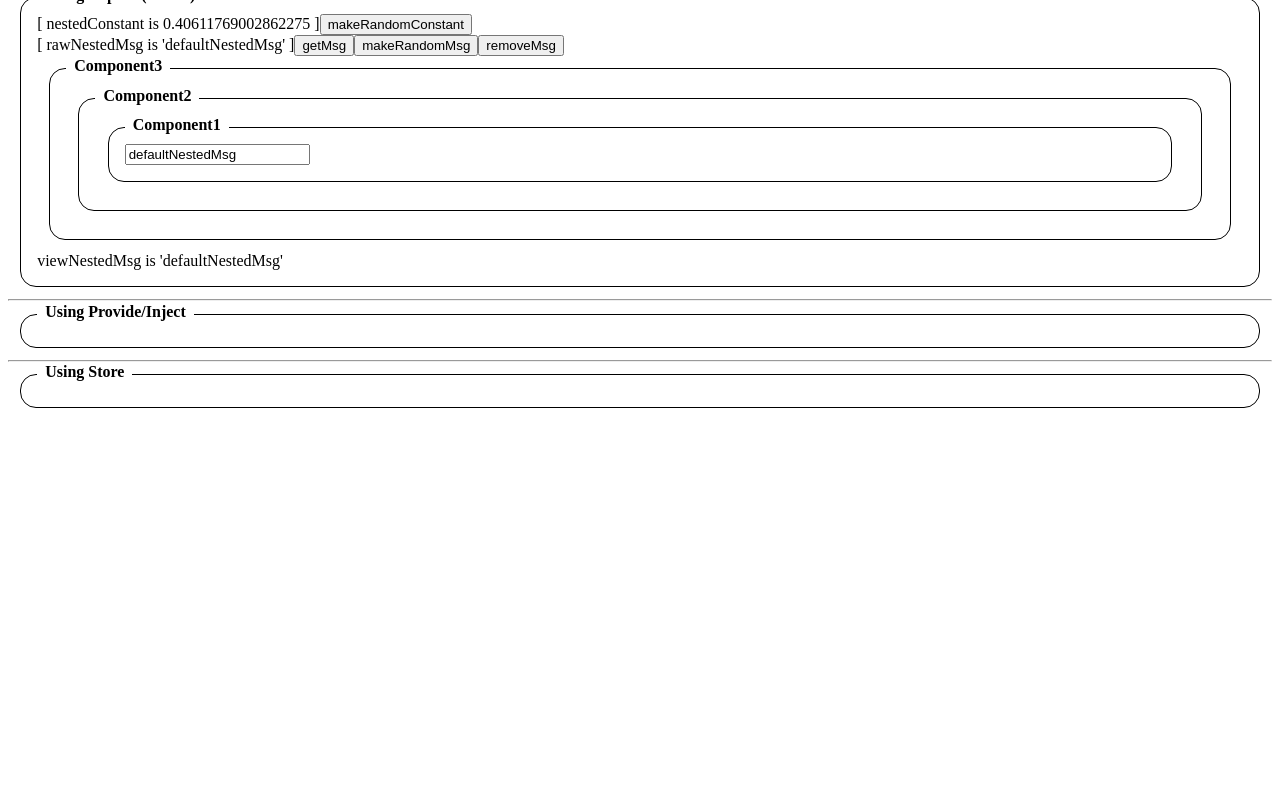
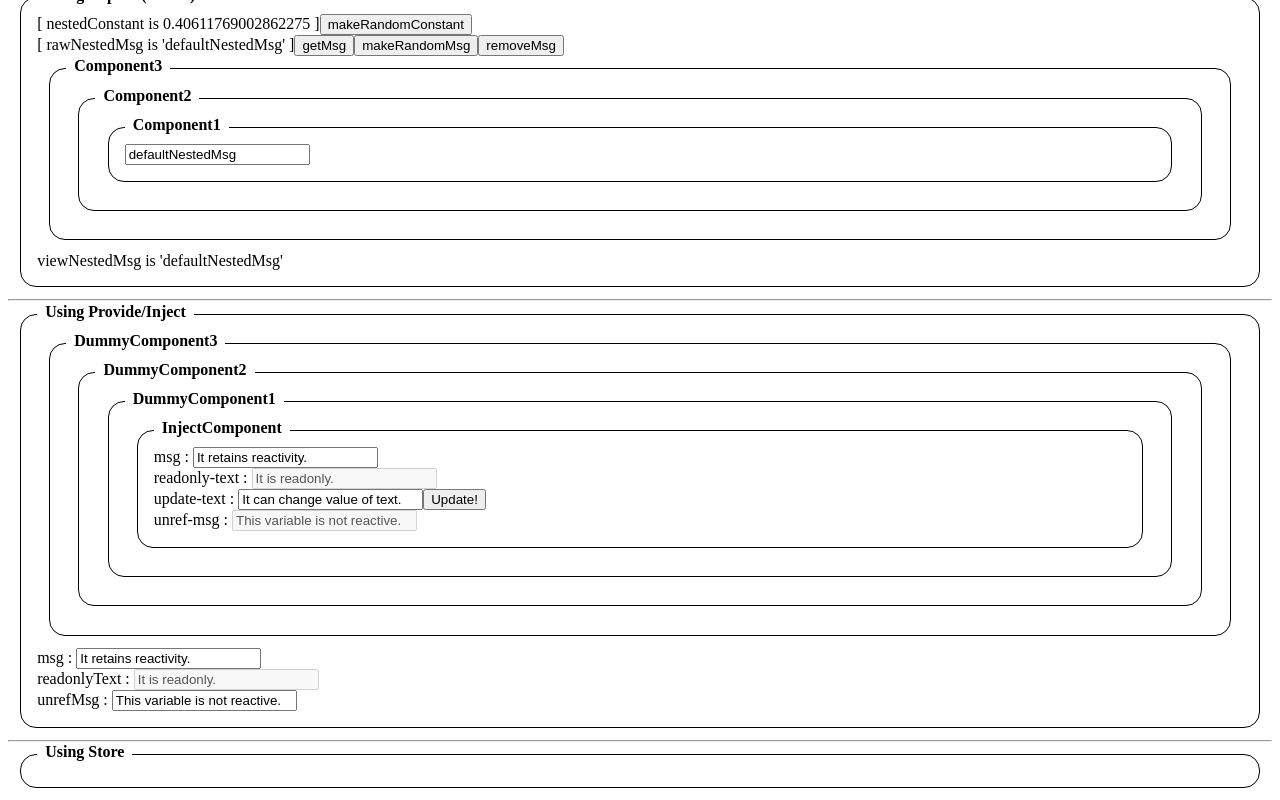
Before and after one commit to rpdladps/vue3-how-to-communicate-between-components, a Vue app: page / in a window 1280 px wide. Shown: the part 1705-2505 px from the top of the page. Before the commit the page ends 2125 px from the top, so only its background shows below. Built offline with nearby package versions, Linux system fonts and the light colour scheme.

Commit message:
add using-provide-inject

```diff
--- a/src/components/UsingProvideInject.vue
+++ b/src/components/UsingProvideInject.vue
@@ -1,5 +1,17 @@
 <script setup lang="ts">
+import DummyComponent3Vue from './provideinject/DummyComponent3.vue'
 import BoxWithTitleVue from './ui/BoxWithTitle.vue'
+import { ref, unref, provide, readonly } from 'vue'
+
+const msg = ref('It retains reactivity.')
+provide('msg', msg)
+
+const readonlyText = ref('It is readonly.')
+const updateText = (str) => readonlyText.value = str
+provide('readonly-text', { text: readonly(readonlyText), update: updateText })
+
+const unrefMsg = ref('This variable is not reactive.')
+provide('unref-msg', unref(unrefMsg))
 </script>
 
 <template>
@@ -7,6 +19,19 @@ import BoxWithTitleVue from './ui/BoxWithTitle.vue'
 
         <BoxWithTitleVue title="Using Provide/Inject">
 
+          <DummyComponent3Vue />
+          <div>
+            <span>msg : </span>
+            <input type="text" v-model="msg" />
+          </div>
+          <div>
+            <span>readonlyText : </span>
+            <input type="text" :value="readonlyText" disabled />
+          </div>
+          <div>
+            <span>unrefMsg : </span>
+            <input type="text" v-model="unrefMsg" />
+          </div>
         </BoxWithTitleVue>
 
     </div>
--- /dev/null
+++ b/src/components/provideinject/DummyComponent1.vue
@@ -0,0 +1,10 @@
+<script setup lang="ts">
+import InjectComponentVue from './InjectComponent.vue'
+import BoxWithTitleVue from '../ui/BoxWithTitle.vue'
+</script>
+
+<template>
+  <BoxWithTitleVue title="DummyComponent1">
+    <InjectComponentVue />
+  </BoxWithTitleVue>
+</template>
--- /dev/null
+++ b/src/components/provideinject/DummyComponent2.vue
@@ -0,0 +1,10 @@
+<script setup lang="ts">
+import DummyComponent1Vue from './DummyComponent1.vue'
+import BoxWithTitleVue from '../ui/BoxWithTitle.vue'
+</script>
+
+<template>
+  <BoxWithTitleVue title="DummyComponent2">
+    <DummyComponent1Vue />
+  </BoxWithTitleVue>
+</template>
--- /dev/null
+++ b/src/components/provideinject/DummyComponent3.vue
@@ -0,0 +1,10 @@
+<script setup lang="ts">
+import DummyComponent2Vue from './DummyComponent2.vue'
+import BoxWithTitleVue from '../ui/BoxWithTitle.vue'
+</script>
+
+<template>
+  <BoxWithTitleVue title="DummyComponent3">
+    <DummyComponent2Vue />
+  </BoxWithTitleVue>
+</template>
--- /dev/null
+++ b/src/components/provideinject/InjectComponent.vue
@@ -0,0 +1,36 @@
+<script setup lang="ts">
+import BoxWithTitleVue from '../ui/BoxWithTitle.vue'
+import { ref, inject } from 'vue'
+
+const msg = inject('msg')
+
+const { text, update } = inject('readonly-text')
+const newText = ref('It can change value of text.')
+const updateText = () => update(newText.value)
+
+const unrefMsg = inject('unref-msg')
+</script>
+
+<template>
+
+  <BoxWithTitleVue title="InjectComponent">
+    <div>
+      <span>msg : </span>
+      <input type="text" v-model="msg" />
+    </div>
+    <div>
+      <span>readonly-text : </span>
+      <input type="text" :value="text" disabled />
+    </div>
+    <div>
+      <span>update-text : </span>
+      <input type="text" v-model="newText" />
+      <button @click="updateText">Update!</button>
+    </div>
+    <div>
+      <span>unref-msg : </span>
+      <input type="text" :value="unrefMsg" disabled />
+    </div>
+  </BoxWithTitleVue>
+
+</template>
```
Also changed, not shown: 1 other file (tests, documents, lock files or other folders).
